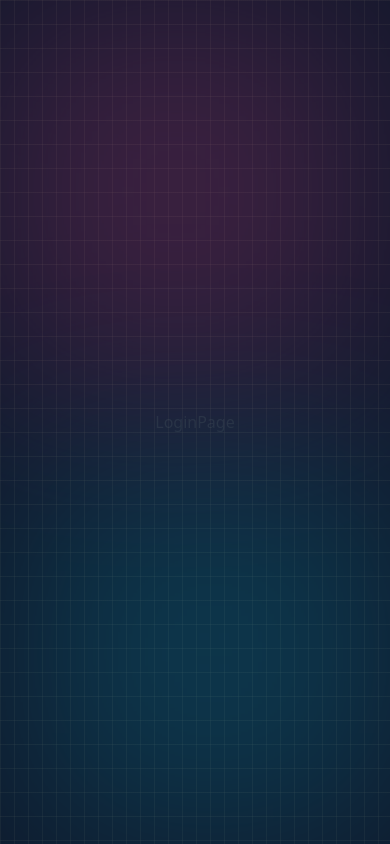
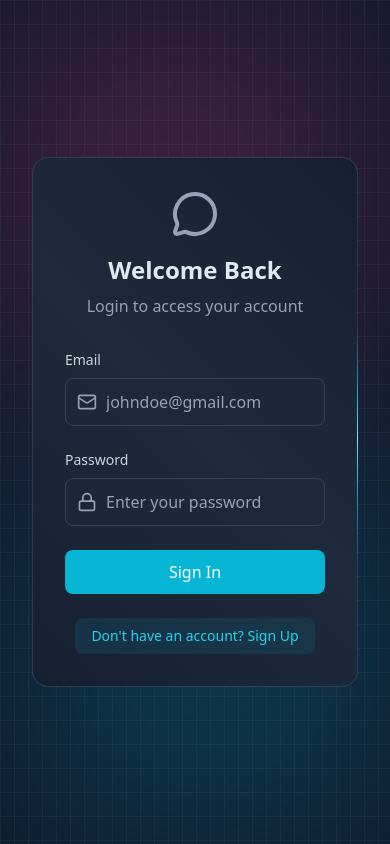
Before and after one commit to tharun01111/chatify, a React app in the folder frontend/: page /login in a window 390 px wide. Built offline with nearby package versions, Linux system fonts and the light colour scheme; no server answers; the HTML template or start-up script is replaced by a standard one.

Commit message:
login and logout implemented

```diff
--- a/frontend/src/pages/ChatPage.jsx
+++ b/frontend/src/pages/ChatPage.jsx
@@ -1,9 +1,18 @@
-import React from 'react'
+import React from "react";
+import { useAuthStore } from "../store/useAuthStore";
 
 function ChatPage() {
+  const { logout } = useAuthStore();
   return (
-    <div>ChatPage</div>
-  )
+    <div className="z-10">
+      ChatPage
+      <div>
+        <button onClick={logout}>
+          Logout
+        </button>
+      </div>
+    </div>
+  );
 }
 
-export default ChatPage
+export default ChatPage;
--- a/frontend/src/pages/LoginPage.jsx
+++ b/frontend/src/pages/LoginPage.jsx
@@ -1,9 +1,140 @@
-import React from 'react'
+import { useEffect, useState } from "react";
+import { useAuthStore } from "../store/useAuthStore";
+import BorderAnimatedContainer from "../components/BorderAnimatedContainer";
+import {
+  MessageCircleIcon,
+  LockIcon,
+  MailIcon,
+  UserIcon,
+  LoaderIcon,
+} from "lucide-react";
+import { Link } from "react-router";
 
 function LoginPage() {
+  const { checkAuth, isCheckingAuth, authUser } = useAuthStore();
+
+  useEffect(() => {
+    checkAuth();
+  }, [checkAuth]);
+
+  console.log({ authUser });
+
+    const [formData, setFormData] = useState({
+      email: "",
+      password: "",
+    });
+    const { login, isLoggingIn } = useAuthStore();
+
+    const handleSubmit = (e) => {
+      e.preventDefault();
+      login(formData);
+    };
+
+  if (isCheckingAuth) return <PageLoader />;
   return (
-    <div>LoginPage</div>
-  )
+    <div className="w-full flex items-center justify-center p-4 bg-slate-900">
+      <div className="relative w-full max-w-6xl h-full">
+        <BorderAnimatedContainer>
+          <div className="w-full flex flex-col md:flex-row">
+            {/* FORM CLOUMN - LEFT SIDE */}
+            <div className="md:w-1/2 p-8 flex items-center justify-center md:border-r border-slate-600/30">
+              <div className="w-full max-w-md">
+                {/* HEADING TEXT */}
+                <div className="text-center mb-8">
+                  <MessageCircleIcon className="w-12 h-12 mx-auto text-slate-400 mb-4" />
+                  <h2 className="text-2xl font-bold text-slate-200 mb-2">
+                    Welcome Back
+                  </h2>
+                  <p className="text-slate-400">Login to access your account</p>
+                </div>
+
+                {/* FORM */}
+                <form onSubmit={handleSubmit} className="space-y-6">
+
+                  {/* EMAIL INPUT */}
+                  <div>
+                    <label className="auth-input-label">Email</label>
+                    <div className="relative">
+                      <MailIcon className="auth-input-icon" />
+
+                      <input
+                        type="email"
+                        value={formData.email}
+                        onChange={(e) =>
+                          setFormData({ ...formData, email: e.target.value })
+                        }
+                        className="input"
+                        placeholder="johndoe@gmail.com"
+                      />
+                    </div>
+                  </div>
+
+                  {/* PASSWORD INPUT */}
+                  <div>
+                    <label className="auth-input-label">Password</label>
+                    <div className="relative">
+                      <LockIcon className="auth-input-icon" />
+
+                      <input
+                        type="password"
+                        value={formData.password}
+                        onChange={(e) =>
+                          setFormData({ ...formData, password: e.target.value })
+                        }
+                        className="input"
+                        placeholder="Enter your password"
+                      />
+                    </div>
+                  </div>
+
+                  {/* SUBMIT BUTTON */}
+                  <button
+                    className="auth-btn"
+                    type="submit"
+                    disabled={isLoggingIn}
+                  >
+                    {isLoggingIn ? (
+                      <LoaderIcon className="w-full h-5 animate-spin text-center" />
+                    ) : (
+                      "Sign In"
+                    )}
+                  </button>
+                </form>
+
+                <div className="mt-6 text-center">
+                  <Link to="/signup" className="auth-link">
+                    Don't have an account? Sign Up
+                  </Link>
+                </div>
+              </div>
+            </div>
+
+            {/* FORM ILLUSTRATION - RIGHT SIDE */}
+            <div className="hidden md:w-1/2 md:flex items-center justify-center p-6 bg-gradient-to-bl from-slate-800/20 to-transparent">
+              <div>
+                <img
+                  src="/login.png"
+                  alt="People using mobile devices"
+                  className="w-full h-auto object-contain"
+                />
+                <div className="mt-6 text-center">
+                  <h3 className="text-xl font-medium text-cyan-400">
+                    Connect Anytime, Anywhere
+                  </h3>
+
+                  <div className="mt-4 flex justify-center gap-4">
+                    <span className="auth-badge">Free</span>
+                    <span className="auth-badge">Easy Setup</span>
+                    <span className="auth-badge">Private</span>
+                  </div>
+                </div>
+              </div>
+            </div>
+          </div>
+        </BorderAnimatedContainer>
+      </div>
+    </div>
+  );
 }
 
-export default LoginPage
+export default LoginPage;
--- a/frontend/src/store/useAuthStore.js
+++ b/frontend/src/store/useAuthStore.js
@@ -6,6 +6,7 @@
   authUser: null,
   isCheckingAuth: true,
   isSigningUp: false,
+  isLoggingIn: false,
 
   checkAuth: async () => {
     try {
@@ -28,9 +29,38 @@
       toast.success("Account created successfully");
     } catch (error) {
       console.log("" + error);
-      toast.error(error.response?.data?.message || error.message || "Signup failed");
+      toast.error(
+        error.response?.data?.message || error.message || "Signup failed",
+      );
     } finally {
       set({ isSigningUp: false });
     }
   },
+  login: async (data) => {
+    set({ isLoggingIn: true });
+
+    try {
+      const res = await axiosInstance.post("/auth/login", data);
+      set({ authUser: res.data });
+
+      toast.success("Logged In successfully");
+    } catch (error) {
+      console.log("" + error);
+      toast.error(
+        error.response?.data?.message || error.message || "Login failed",
+      );
+    } finally {
+      set({ isLoggingIn: false });
+    }
+  },
+  logout: async () => {
+    try {
+      await axiosInstance.post("auth/logout");
+      toast.success("Logout successfull");
+      set({ authUser: null });
+    } catch (error) {
+      console.log(error);
+      toast.error("Error logging out");
+    }
+  },
 }));
```
